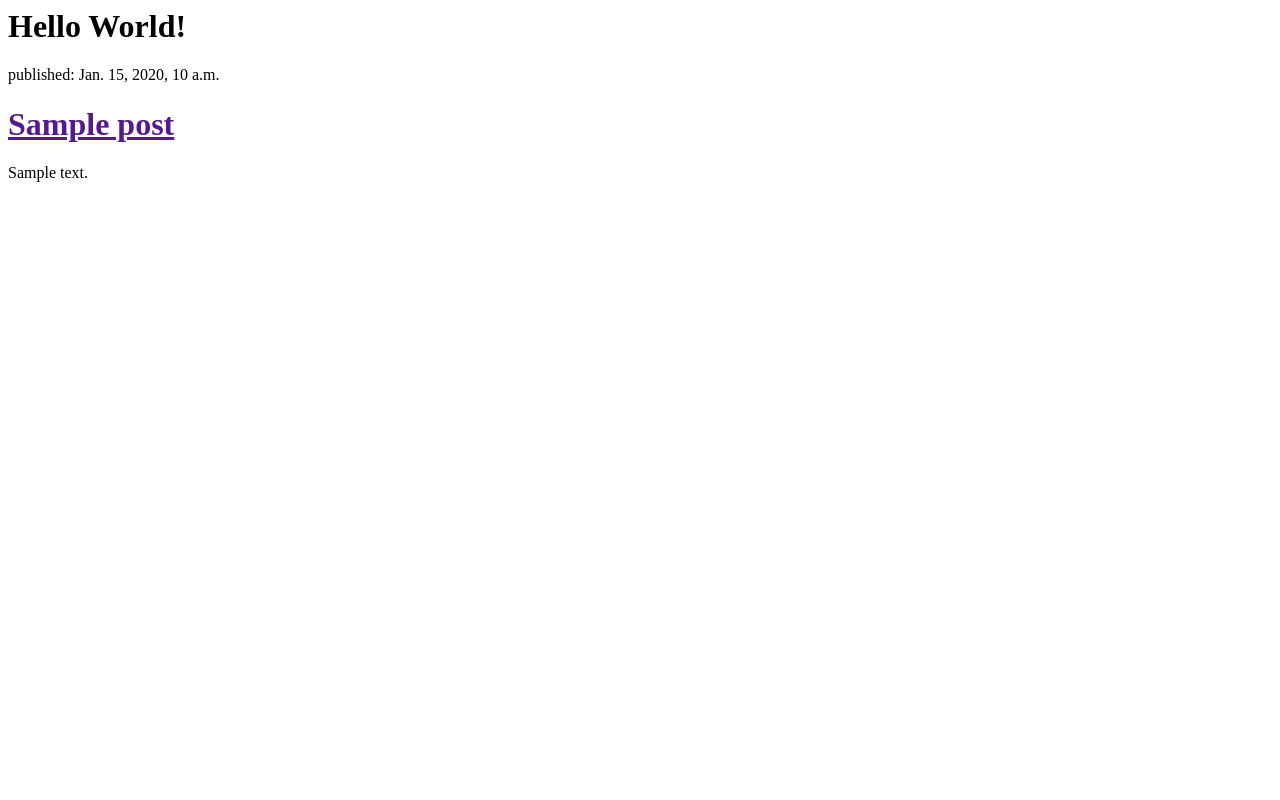
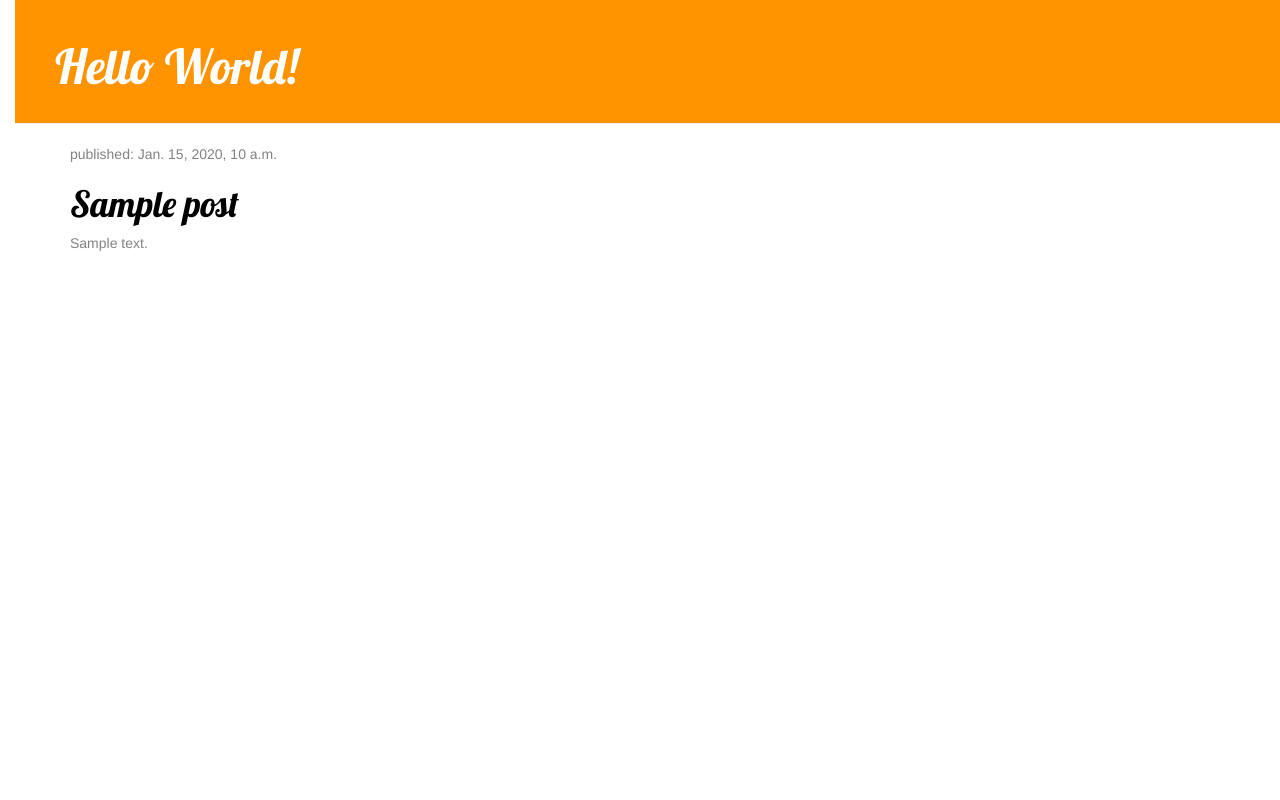
Before and after one commit to balyadav/my-first-blog, a Django app: template blog/templates/blog/post_list.html in a window 1280 px wide. Run offline with Django 3.2, Linux system fonts and the light colour scheme; the template is opened without the code that fills it: values that come from a table or form of the project are taken from there, others are empty; tables that the repository leaves empty hold one stand-in row (values such as "Sample post"); some libraries are stand-ins or nearby versions.

Commit message:
css + template blocks

```diff
--- /dev/null
+++ b/blog/static/css/blog.css
@@ -0,0 +1,55 @@
+h1 a {
+	color: #FCA205;
+	font-family: 'Lobster';
+}
+
+body {
+	padding-left: 15px;
+}
+
+.page-header {
+	background-color: #ff9400;
+	margin-top: 0;
+	padding: 20px 20px 20px 40px;
+}
+
+.page-header h1, .page-header h1 a, .page-header h1 a:visited, .page-header h1 a:active{
+	color: #ffffff;
+	font-size: 36pt;
+	text-decoration: none;
+}
+
+.content{
+	margin-left: 40px
+}
+
+h1, h2, h3, h4 {
+	font-family: 'Lobster', cursive;
+}
+
+.date {
+	color: #828282;
+}
+
+.save {
+    float: right;
+}
+
+.post-form textarea, .post-form input {
+    width: 100%;
+}
+
+.top-menu, .top-menu:hover, .top-menu:visited {
+    color: #ffffff;
+    float: right;
+    font-size: 26pt;
+    margin-right: 20px;
+}
+
+.post {
+    margin-bottom: 70px;
+}
+
+.post h1 a, .post h1 a:visited {
+    color: #000000;
+}
--- /dev/null
+++ b/blog/templates/blog/base.html
@@ -0,0 +1,27 @@
+{% load staticfiles %}
+<html>
+	<head>
+		<title>
+		Post list page
+		</title>
+		<link rel="stylesheet" href="//maxcdn.bootstrapcdn.com/bootstrap/3.2.0/css/bootstrap.min.css">
+		<link rel="stylesheet" href="//maxcdn.bootstrapcdn.com/bootstrap/3.2.0/css/bootstrap-theme.min.css">
+		<link rel="stylesheet" type="text/css" href="//fonts.googleapis.com/css?family=Lobster&subset=latin,latin-ext">
+		<link rel="stylesheet" href="{% static 'css/blog.css' %}">
+	</head>
+	<body>
+		<div class="page-header">
+			<h1>
+				<a href='/'>Hello World!</a>
+			</h1>
+		</div>
+		<div class="content container">
+			<div class="row">
+				<div class="col-md-8">
+					{% block content %}
+					{% endblock %}
+				</div>
+			</div>
+		</div>
+	</body>
+</html>
--- a/blog/templates/blog/post_list.html
+++ b/blog/templates/blog/post_list.html
@@ -1,18 +1,12 @@
-<html>
-	<head>
-		<title>
-		Post list page
-		</title>
-	</head>
-	<body>
-		<h1>Hello World!</h1>
-	</body>
+{% extends 'blog/base.html' %}
+{% block content %}
 	{% for post in posts %}
-	<div>
-		<p> published: {{post.published_date}}</p>
-		<h1><a href="">{{post.title}} </a></h1>
-		<p>{{post.text| linebreaksbr}}</p>
-	</div>
-		<!-- {{ post }} -->
+		<div class="post">
+			<div class="date">
+				<p> published: {{post.published_date}}</p>
+				<h1><a href="">{{post.title}} </a></h1>
+				<p>{{post.text| linebreaksbr}}</p>
+			</div>
+		</div>
 	{% endfor %}
-</html>
+{% endblock %}
```
